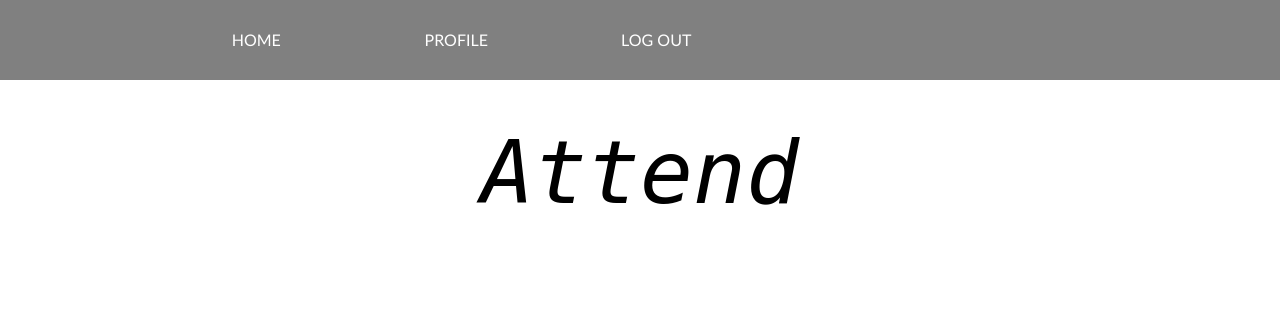
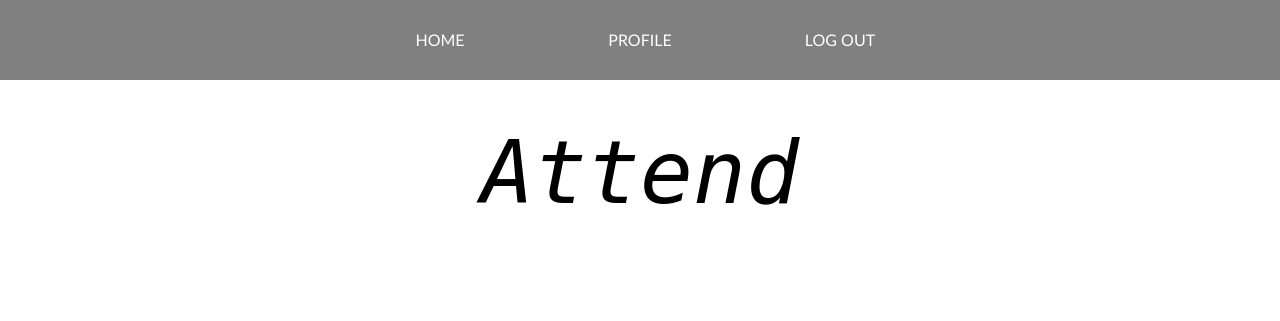
Before and after one commit to merobi-hub/attendance-tracker, a Flask app: page /event in a window 1280 px wide. Shown: the top 321 px of the page. Run offline with Flask 2, Linux system fonts and the light colour scheme; the visitor is signed in with stand-in values (Sample User, id 1); data that the repository does not hold is empty; some libraries are stand-ins or nearby versions.

Commit message:
fix profile nav
Signed-off-by: Michael Robinson <merobi@gmail.com>

```diff
--- a/attendance/static/css/main.css
+++ b/attendance/static/css/main.css
@@ -94,6 +94,10 @@ body {
     width: 75%;
     margin: 0 auto;
     justify-content: space-evenly;
+}
+
+#nav-links {
+    margin: 0 auto;
 }
 
 #small-nav-links {
```
